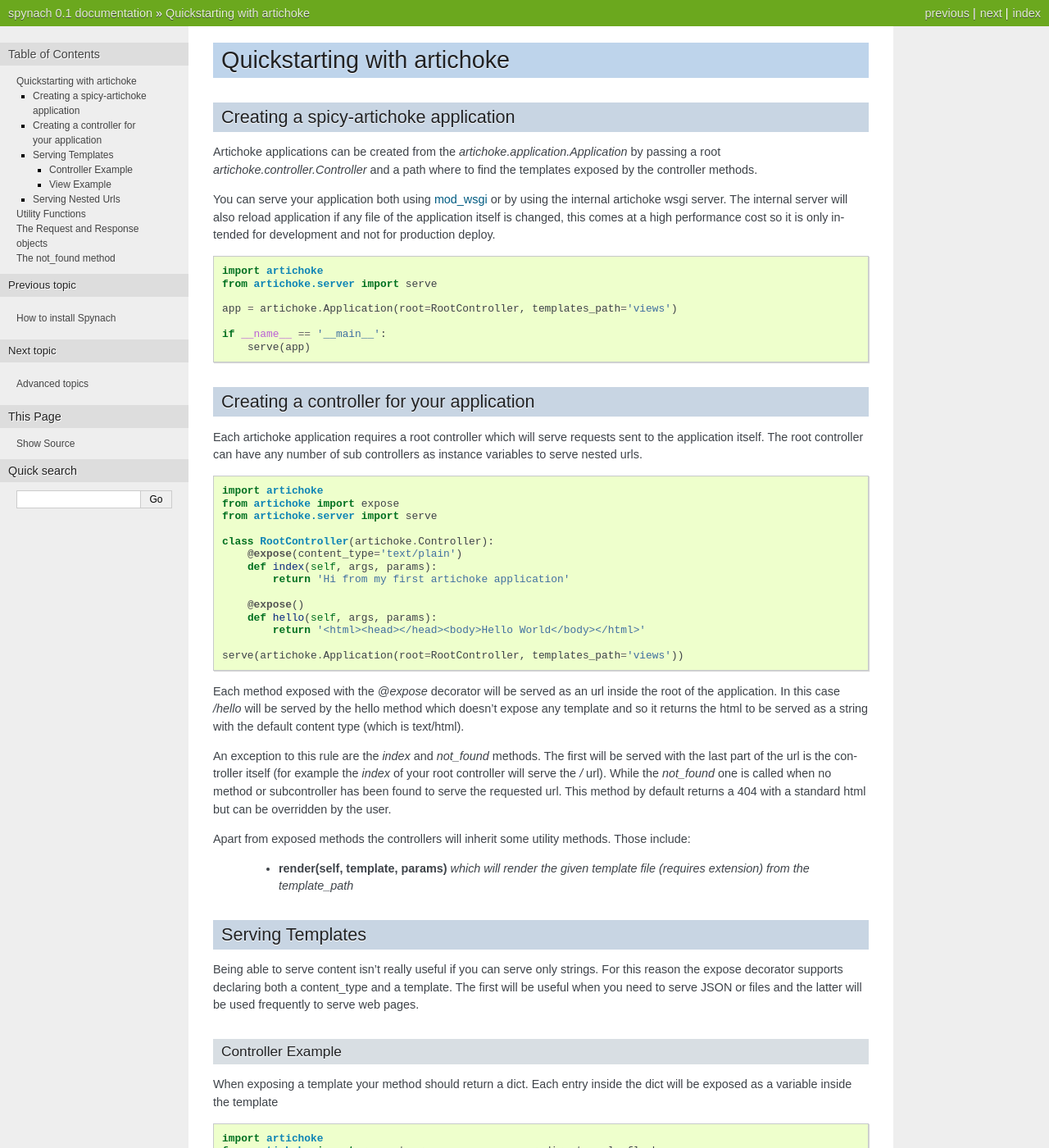
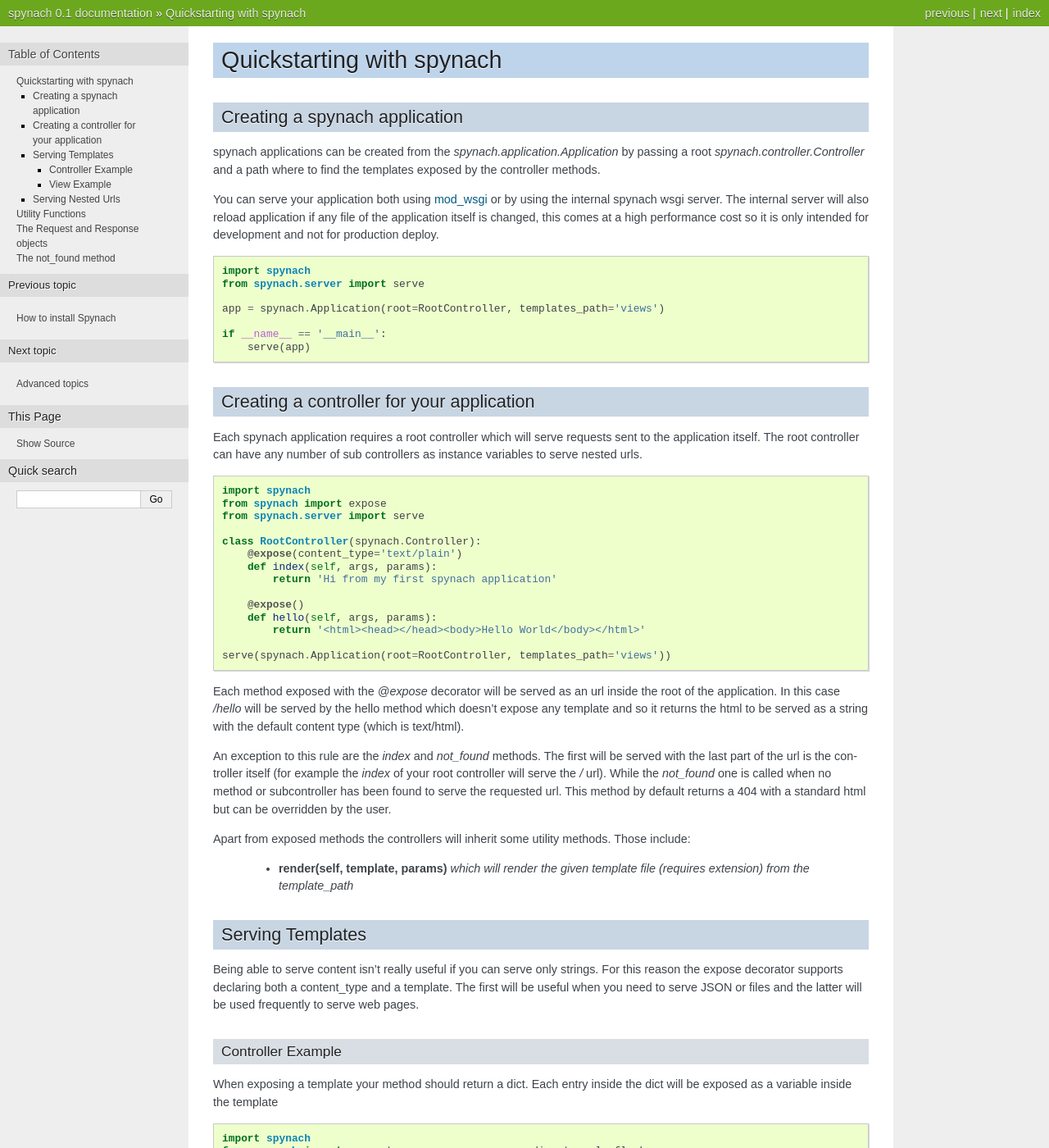
Before and after one commit to smarzola/spynach, a Sphinx documentation site: the page built from docs/quickstart.rst, in a window 1280 px wide and 1400 px high. Shown: the whole window at 82% size. Built offline with Sphinx 7.4.7, drawn with Linux system fonts in a browser that asks for light colours; some of the changed text lies outside the part shown.

Commit message:
docs update

```diff
--- a/docs/quickstart.rst
+++ b/docs/quickstart.rst
@@ -1,24 +1,24 @@
-Quickstarting with artichoke
+Quickstarting with spynach
 ==============================
 
-Creating a spicy-artichoke application
+Creating a spynach application
 ------------------------------------
 
-Artichoke applications can be created from the `artichoke.application.Application` by
-passing a root `artichoke.controller.Controller` and a path where to find the templates
+spynach applications can be created from the `spynach.application.Application` by
+passing a root `spynach.controller.Controller` and a path where to find the templates
 exposed by the controller methods.
 
 You can serve your application both using `mod_wsgi <http://www.modwsgi.org>`_ or by using the internal
-artichoke wsgi server. The internal server will also reload application if any file of the application
+spynach wsgi server. The internal server will also reload application if any file of the application
 itself is changed, this comes at a high performance cost so it is only intended for development
 and not for production deploy.
 
 .. code-block:: python
 
-    import artichoke
-    from artichoke.server import serve
+    import spynach
+    from spynach.server import serve
 
-    app = artichoke.Application(root=RootController, templates_path='views')
+    app = spynach.Application(root=RootController, templates_path='views')
 
     if __name__ == '__main__':
         serve(app)
@@ -26,26 +26,26 @@ and not for production deploy.
 Creating a controller for your application
 -------------------------------------------------
 
-Each artichoke application requires a root controller which will serve requests sent
+Each spynach application requires a root controller which will serve requests sent
 to the application itself. The root controller can have any number of sub controllers
 as instance variables to serve nested urls.
 
 .. code-block:: python
 
-    import artichoke
-    from artichoke import expose
-    from artichoke.server import serve
+    import spynach
+    from spynach import expose
+    from spynach.server import serve
 
-    class RootController(artichoke.Controller):
+    class RootController(spynach.Controller):
         @expose(content_type='text/plain')
         def index(self, args, params):
-            return 'Hi from my first artichoke application'
+            return 'Hi from my first spynach application'
 
         @expose()
         def hello(self, args, params):
             return '<html><head></head><body>Hello World</body></html>'
 
-    serve(artichoke.Application(root=RootController, templates_path='views'))
+    serve(spynach.Application(root=RootController, templates_path='views'))
 
 
 
@@ -83,17 +83,17 @@ Each entry inside the dict will be exposed as a variable inside the template
 
 .. code-block:: python
 
-    import artichoke
-    from artichoke import request, response, expose, redirect, url, flash
-    from artichoke.server import serve
+    import spynach
+    from spynach import request, response, expose, redirect, url, flash
+    from spynach.server import serve
 
-    class RootController(artichoke.Controller):
+    class RootController(spynach.Controller):
         @expose('index')
         def index(self, args, params):
             who = params.get('who', 'World')
             return dict(who=who)
 
-    serve(artichoke.Application(root=RootController, templates_path='views'))
+    serve(spynach.Application(root=RootController, templates_path='views'))
 
 View Example
 ~~~~~~~~~~~~~~~~~~~~
@@ -128,16 +128,16 @@ method of the *SubController* class as it has been created inside the RootContro
 
 .. code-block:: python
 
-    import artichoke
-    from artichoke import request, response, expose, redirect, url, flash
-    from artichoke.server import serve
+    import spynach
+    from spynach import request, response, expose, redirect, url, flash
+    from spynach.server import serve
 
-    class SubController(artichoke.Controller):
+    class SubController(spynach.Controller):
         @expose()
         def hello(self, args, params):
             return 'Hello World'
 
-    class RootController(artichoke.Controller):
+    class RootController(spynach.Controller):
         def __init__(self, templates_path, helpers):
             super(RootController, self).__init__(templates_path, helpers)
             self.sub = SubController(os.path.join(templates_path, 'sub'), helpers)
@@ -147,12 +147,12 @@ method of the *SubController* class as it has been created inside the RootContro
             who = params.get('who', 'World')
             return dict(who=who)
 
-    serve(artichoke.Application(root=RootController, templates_path='views'))
+    serve(spynach.Application(root=RootController, templates_path='views'))
 
 Utility Functions
 =========================
 
-Artichoke Exposes a set of functions to help you create your application:
+spynach Exposes a set of functions to help you create your application:
 
  * **redirect(where)** which will redirect the user to another url
 
@@ -178,8 +178,8 @@ Artichoke Exposes a set of functions to help you create your application:
 The Request and Response objects
 ==================================
 
-``artichoke.request`` and ``artichoke.response`` objects are automatically
-created by artichoke itself for each request.
+``spynach.request`` and ``spynach.response`` objects are automatically
+created by spynach itself for each request.
 For documentation about the request and response objects you can refer to
 the `WebOb <http://pythonpaste.org/webob>`_ documentation.
 
```
Also changed, not shown: docs/advanced.rst (+14 -14 lines).
